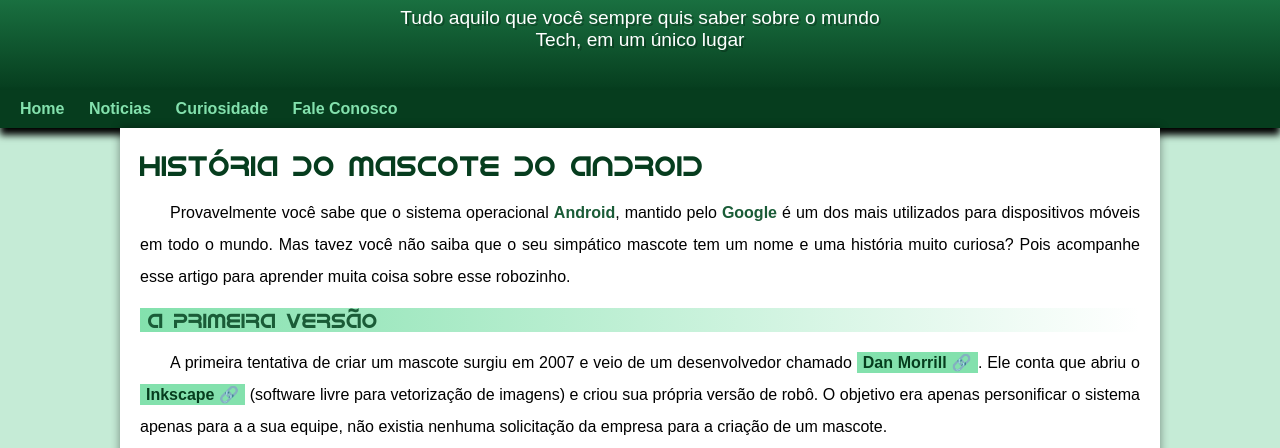
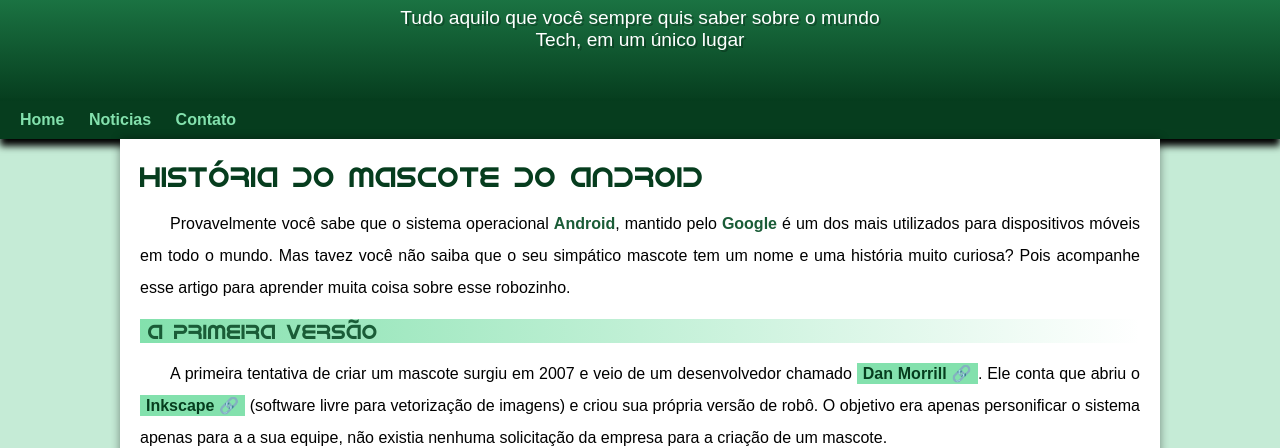
Before and after one commit to DarciFcoSantos/projeto-android, a plain HTML site: page index.html in a window 1280 px wide. Shown: the part 100-548 px from the top of the page. Drawn offline with Linux system fonts and the light colour scheme.

Commit message:
Problema de Padding resolvido

```diff
--- a/estilo/style.css
+++ b/estilo/style.css
@@ -59,7 +59,7 @@ header > p{
      padding-left: 10px;
      max-width: 500px;
      margin: auto;
-     margin-bottom: 30px;
+     padding-bottom: 50px;
      text-shadow: 2px 2px rgba(0, 0, 0, 0.26);
 }
 
--- a/index.html
+++ b/index.html
@@ -15,8 +15,7 @@
     <nav> <!-- Menu -->
         <a href="#">Home</a>
         <a href="#">Noticias</a>
-        <a href="#">Curiosidade</a>
-        <a href="#">Fale Conosco</a>
+        <a href="#">Contato</a>
     </nav>
     <main> <!-- Div Principal -->
         <article>
```
